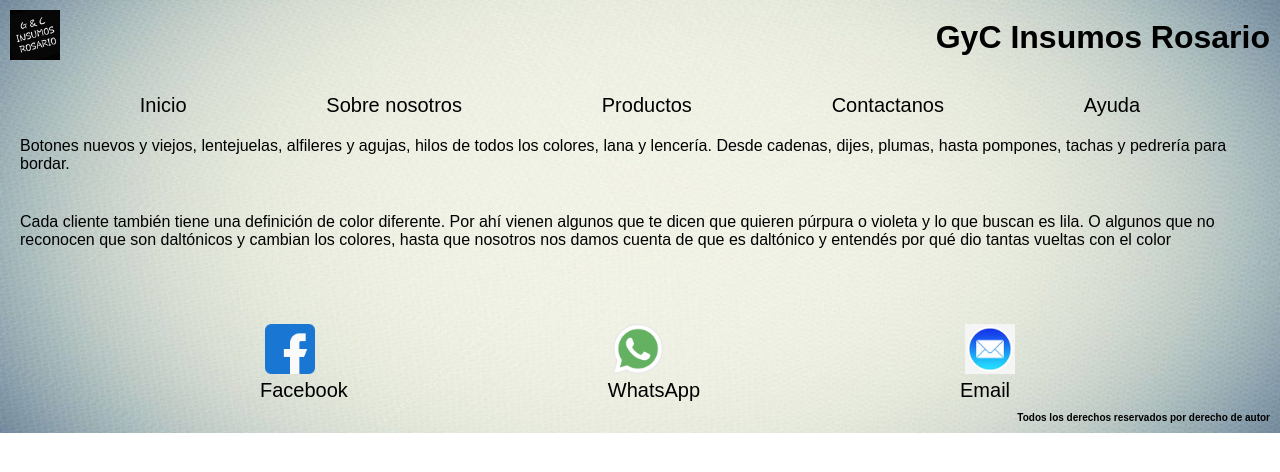
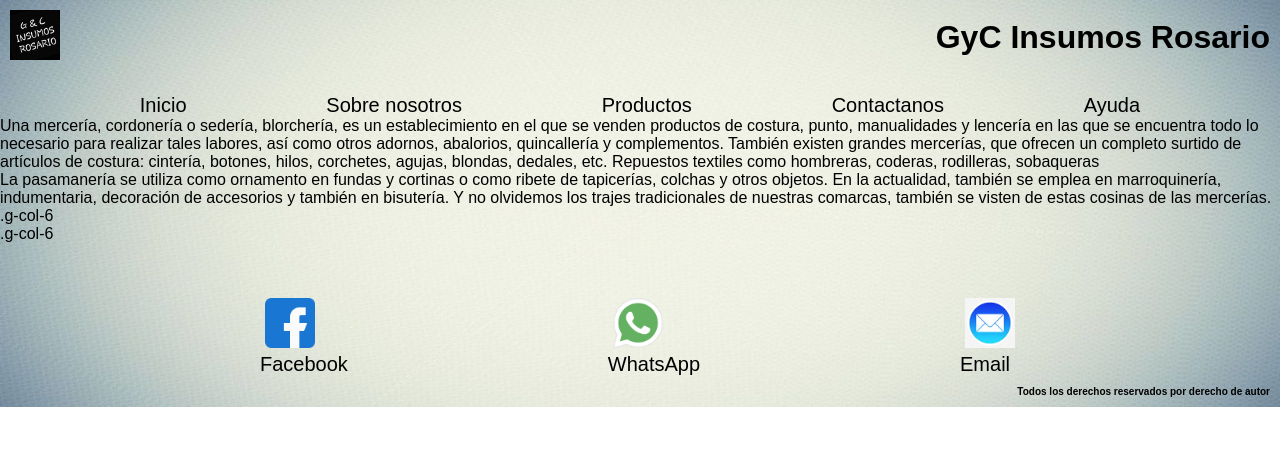
Before and after one commit to divoragu/segunda-pre-entrega-coder, a plain HTML site: page pages/aboutme.html in a window 1280 px wide. Drawn offline with Linux system fonts and the light colour scheme; a web font is replaced by a local one.

Commit message:
arreglos-22

```diff
--- a/pages/aboutme.html
+++ b/pages/aboutme.html
@@ -29,15 +29,13 @@
                 <li><a href="helpme.html">Ayuda</a></li>
             </ul>
         </nav>
-        <main>
-            <h2></h2>
-            <p>Botones nuevos y viejos, lentejuelas, alfileres y agujas, hilos de todos los colores, lana y lencería. Desde cadenas, dijes, plumas, hasta pompones, tachas y pedrería para bordar.</p>
-        </main>
-        <section>
-            <h2></h2>
-            <p>Cada cliente también tiene una definición de color diferente. Por ahí vienen algunos que te dicen que quieren púrpura o violeta y lo que buscan es lila. O algunos que no reconocen que son daltónicos y cambian los colores, hasta que nosotros nos damos cuenta de que es daltónico y entendés por qué dio tantas vueltas con el color</p>
-        </section>
 
+        <div class="grid">
+            <div class="g-col-6">Una mercería, cordonería o sedería, blorchería, es un establecimiento en el que se venden productos de costura, punto, manualidades y lencería en las que se encuentra todo lo necesario para realizar tales labores, así como otros adornos, abalorios, quincallería y complementos. También existen grandes mercerías, que ofrecen un completo surtido de artículos de costura: cintería, botones, hilos, corchetes, agujas, blondas, dedales, etc. Repuestos textiles como hombreras, coderas, rodilleras, sobaqueras</div>
+            <div class="g-col-6">La pasamanería se utiliza como ornamento en fundas y cortinas o como ribete de tapicerías, colchas y otros objetos. En la actualidad, también se emplea en marroquinería, indumentaria, decoración de accesorios y también en bisutería. Y no olvidemos los trajes tradicionales de nuestras comarcas, también se visten de estas cosinas de las mercerías.</div>
+            <div class="g-col-6">.g-col-6</div>
+            <div class="g-col-6">.g-col-6</div>
+        </div>
         <footer>
             <div>
                 <nav>
```
